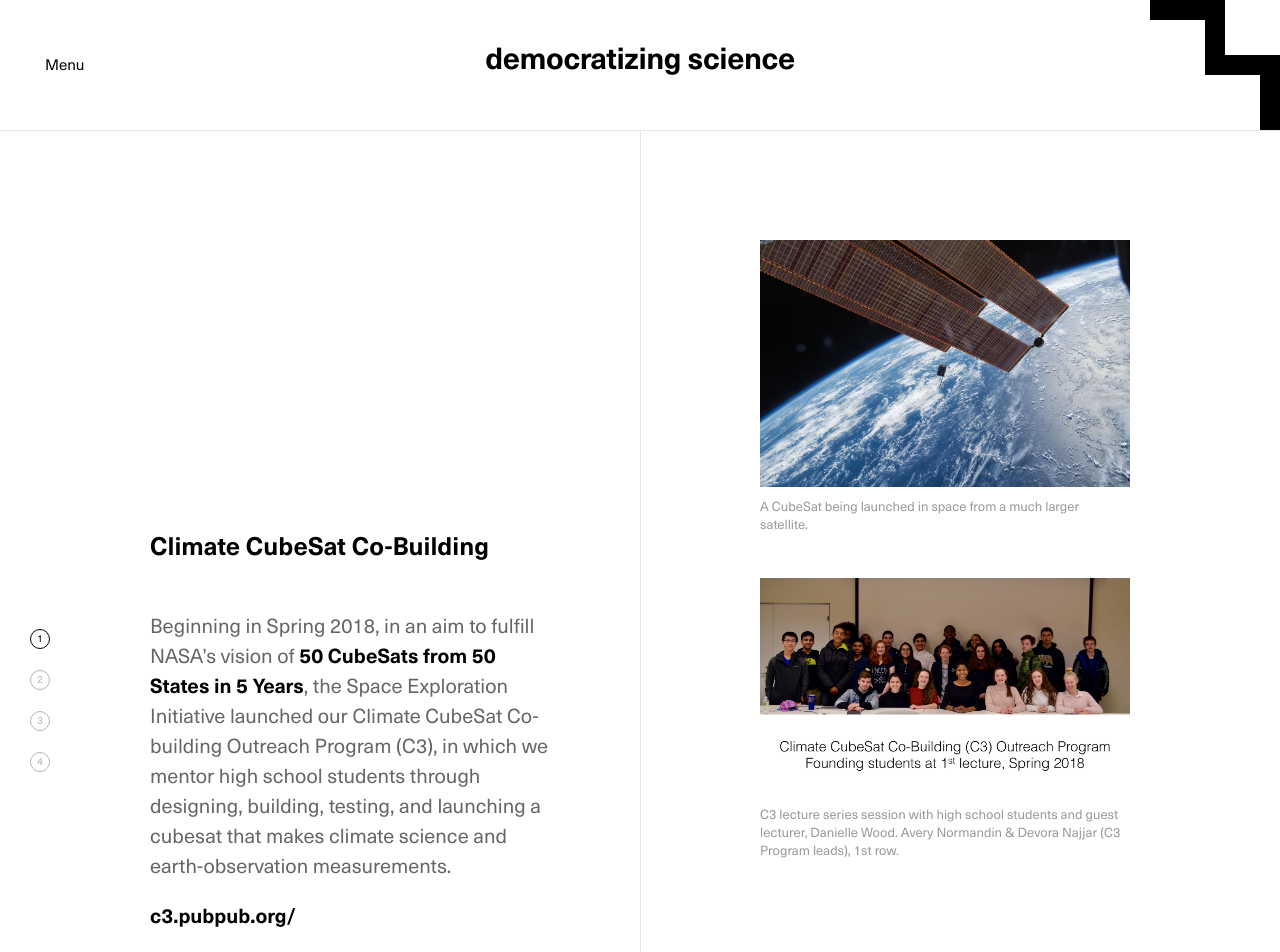
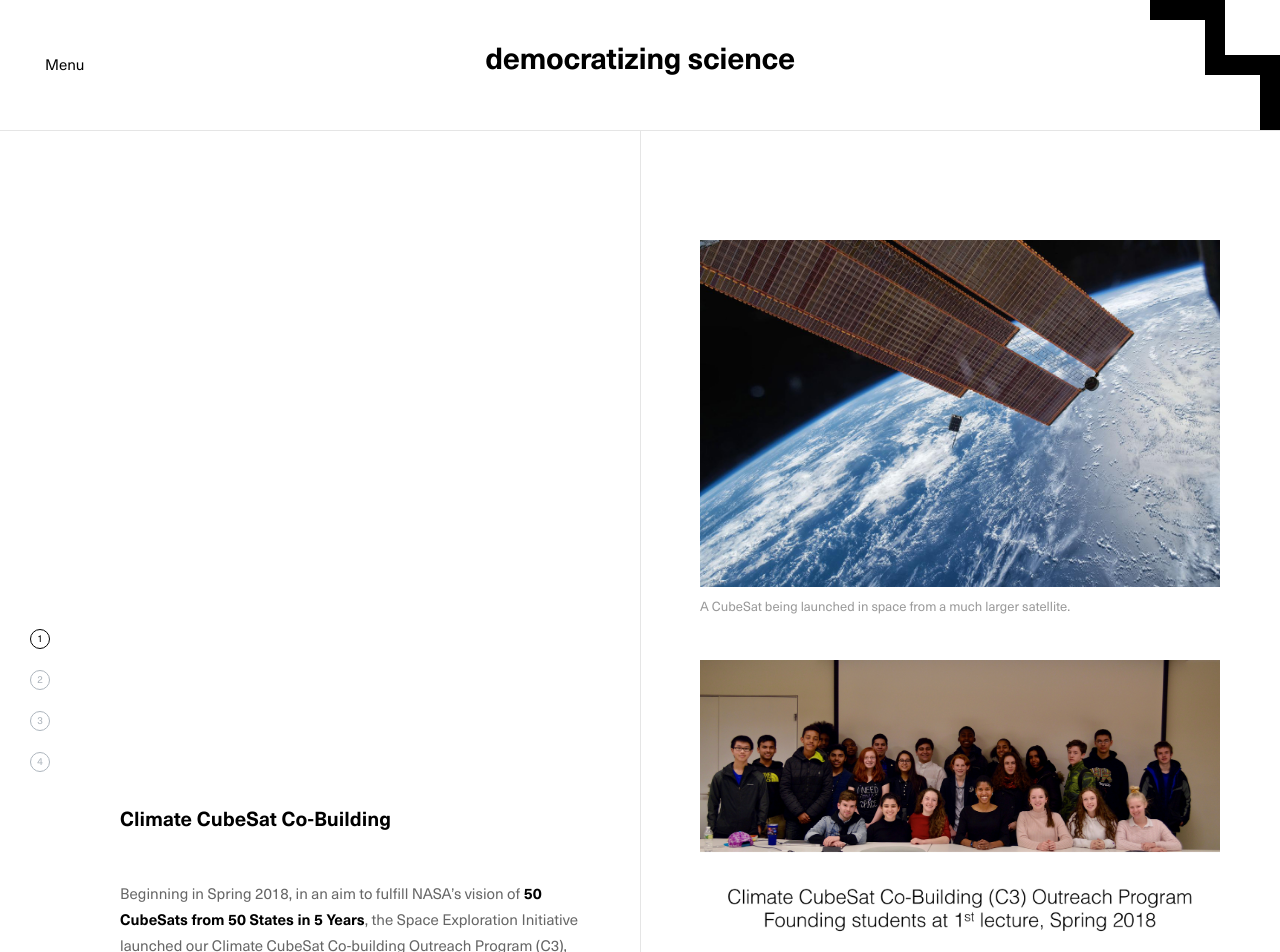
Before and after one commit to mitmedialab/science, a Jekyll site: the page built from climate-cubesat-co-building/index.html, in a window 1280 px wide and 1400 px high. Shown: the top 952 px of the window. Built offline with Jekyll 4.4.1, drawn with Linux system fonts in a browser that asks for light colours; grey boxes are pictures that could not be loaded.

Commit message:
make containers bigger, fonts smaller and introduce max-width

```diff
--- a/_sass/_common.scss
+++ b/_sass/_common.scss
@@ -141,7 +141,7 @@
     }
 
     img {
-        height: 50px;
+        height: 35px;
     }
 }
 
@@ -188,7 +188,7 @@ nav {
 
                 &:first-of-type {
                     display: inline-block;
-                    margin-right: 10px;
+                    margin-right: 5px;
                     padding-top: 5px;
                     padding-bottom: 5px;
                     padding-left: 5px;
@@ -206,6 +206,7 @@ nav {
                     opacity: 0;
                     color: $white;
                     font-size: 10px;
+                    line-height: 10px;
                 }
             }
 
--- a/_sass/_elements.scss
+++ b/_sass/_elements.scss
@@ -1,5 +1,4 @@
 main.elements {
-    padding-bottom: 60px;
 
     .section-container {
         padding-top: 130px;
@@ -11,13 +10,15 @@ main.elements {
         section {
             padding-top: 110px;
             padding-bottom: 60px;
-            padding-left: 150px;
-            padding-right: 150px;
-            zoom: 1; /* For IE 6/7 (trigger hasLayout) */
+            padding-left: 120px;
+            padding-right: 60px;
+            zoom: 1;
 
             @media only screen and (max-width: $breakpoint-large) {
                 padding-top: 30px;
                 padding-bottom: 30px;
+                padding-left: 70px;
+                padding-right: 70px;
             }
 
             @media only screen and (max-width: $breakpoint-med) {
@@ -56,7 +57,8 @@ main.elements {
                 float: left;
                 position: absolute;
                 padding-bottom: 30px;
-                width: calc(50% - 240px);
+                width: calc(50% - 180px);
+                max-width: 540px;
 
                 @media only screen and (max-width: $breakpoint-large) {
                     width: auto;
@@ -69,23 +71,20 @@ main.elements {
                     margin-top: 0;
                     margin-bottom: 50px;
                     font-family: $bold;
-                    font-size: 25px;
+                    font-size: 20px;
                 }
 
                 p {
                     color: #666;
-                    font-size: 20px;
-                    line-height: 1.5;
-                    @media only screen and (max-width: $breakpoint-med) {
-                        font-size: 15px;
-                    }
+                    font-size: 15px;
+                    line-height: 1.75;
                 }
 
                 a {
                     margin-top: 20px;
                     color: #000;
                     font-family: $bold;
-                    font-size: 20px;
+                    font-size: 15px;
                     text-decoration: none;
                     transition: color 0.5s cubic-bezier(0.23, 1, 0.32, 1);
                     @media only screen and (max-width: $breakpoint-med) {
@@ -96,7 +95,7 @@ main.elements {
 
             .media-container {
                 float: right;
-                width: calc(50% - 120px);
+                width: calc(50% - 30px);
 
                 @media only screen and (max-width: $breakpoint-large) {
                     width: auto;
```
Also changed, not shown: 1 other file.
